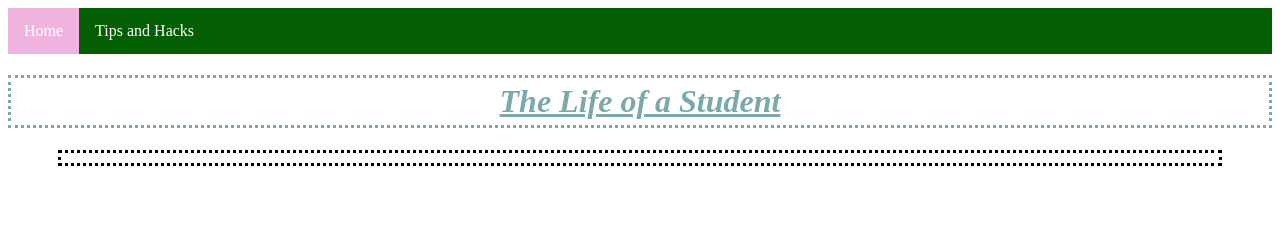
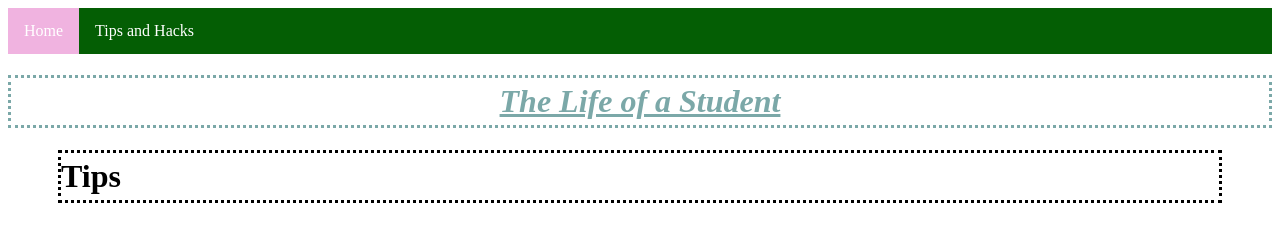
Before and after one commit to supitstara/supitstara.github.io, a plain HTML site: page tips.html in a window 1280 px wide. Drawn offline with Linux system fonts and the light colour scheme.

Commit message:
put tips third time

```diff
--- a/tips.html
+++ b/tips.html
@@ -69,7 +69,7 @@
         </ul>
         <h1 class="title"> <i> The Life of a Student </i></h1>
         <div class="main">
-            <h1 Tips </h1>
+            <h1> Tips </h1>
 
         </div>
     </body>
```
